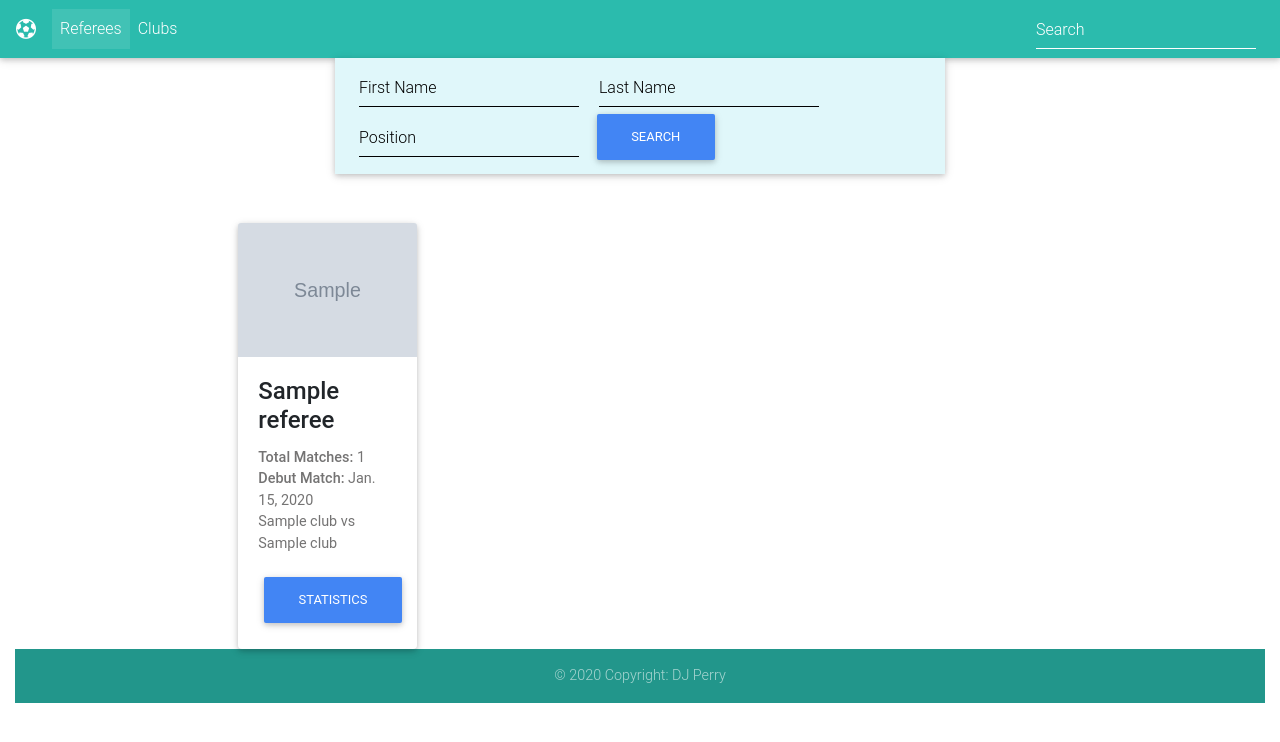
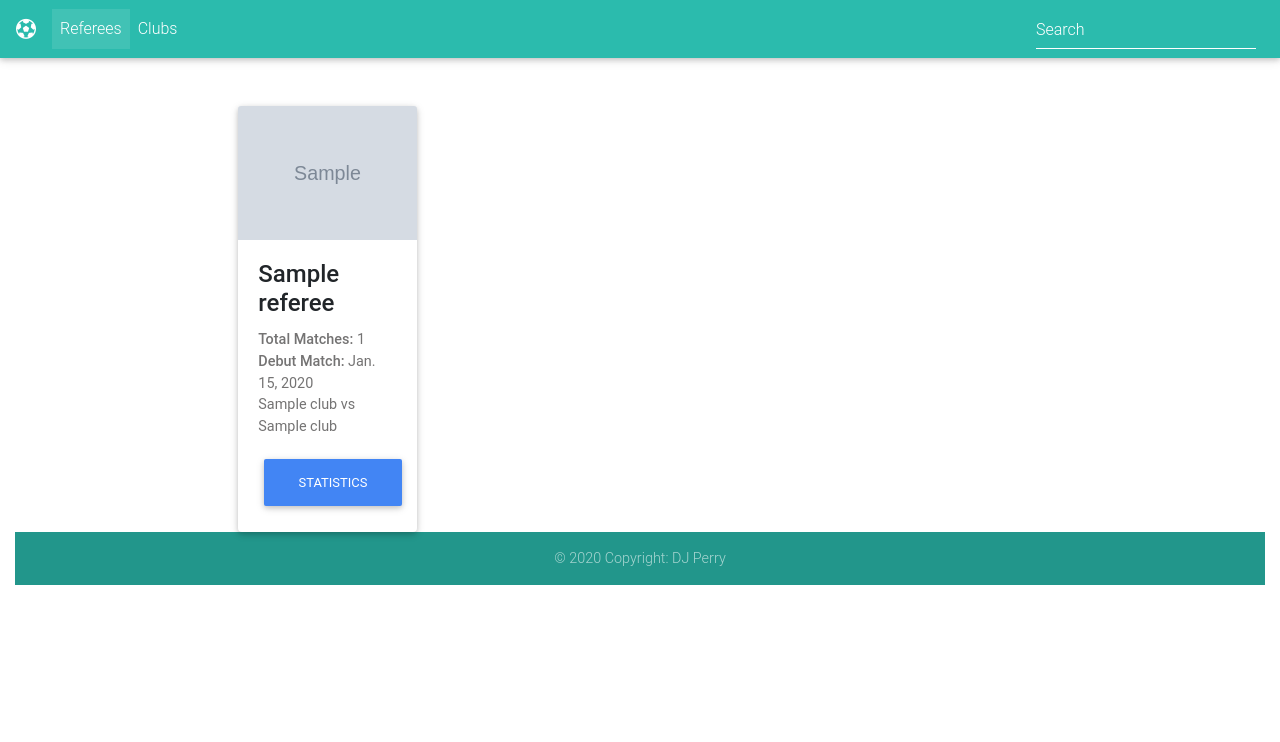
Before and after one commit to patricksudol/Soccer_Referee_DB, a Django app: page /referees in a window 1280 px wide. Shown: the top 742 px of the page. Run offline with Django 3.2, Linux system fonts and the light colour scheme; tables that the repository leaves empty hold one stand-in row (values such as "Sample post"); grey boxes marked "Sample" are stand-in pictures; some libraries are stand-ins or nearby versions.

Commit message:
A lot of work done.

```diff
--- a/base/models/abstract_base_model.py
+++ b/base/models/abstract_base_model.py
@@ -116,4 +116,4 @@ class BaseModel(models.Model):
 
     def add_note(self, notes):
         now = datetime.now().strftime('%Y-%m-%d %H:%M:%S')
-        self.gp_notes += f'\n{now}: {note}'
+        self.notes += f'\n{now}: {notes}'
--- a/base/urls.py
+++ b/base/urls.py
@@ -3,7 +3,7 @@ from base.views import index
 
 from config.urls import urlpatterns as config_urlpatterns
 from referee.urls import urlpatterns as referee_urlpatterns
-
+from organization.urls import urlpatterns as organization_urlpatterns
 
 # TODO: Abstract urls
 urlpatterns = [
@@ -12,3 +12,4 @@ urlpatterns = [
 
 urlpatterns += config_urlpatterns
 urlpatterns += referee_urlpatterns
+urlpatterns += organization_urlpatterns
--- a/organization/models/match.py
+++ b/organization/models/match.py
@@ -1,4 +1,5 @@
 from django.db import models
+from django.forms.models import model_to_dict
 
 from base.constants import DAYS_OF_WEEK, RESULTS
 from base.models.abstract_base_model import BaseModel
@@ -126,3 +127,16 @@ class Match(BaseModel):
             f'{self.match_date}: {self.home_club}'
             f'[{self.home_score}] vs {self.away_club}[{self.away_score}]'
         )
+
+    def referee_position(self, referee):
+        positions_dict = model_to_dict(self, fields=[
+            'referee',
+            'ar1',
+            'ar2',
+            'fourth_official',
+            'var',
+            'avar',
+            'fifth_official'
+        ])
+        position = [position for position, r_id in positions_dict.items() if referee.id == r_id][0]
+        return position if position else None
--- /dev/null
+++ b/organization/urls.py
@@ -0,0 +1,8 @@
+from django. urls import *
+
+from organization.views import *
+
+urlpatterns = [
+    path('clubs', clubs, name="clubs"),
+    path('referees/<str:club_id>/', club_bio, name="club_bio")
+]
--- a/organization/views.py
+++ b/organization/views.py
@@ -1,3 +1,7 @@
 from django.shortcuts import render
 
-# Create your views here.
+def clubs(request):
+    pass
+
+def club_bio(request, club_id):
+    pass
--- a/referee/models/referee.py
+++ b/referee/models/referee.py
@@ -24,6 +24,10 @@ class Referee(BaseModel):
     is_active_onfield = models.BooleanField(default=False)
 
     image_path = models.CharField(max_length=255, null=True, blank=True)
+
+    @property
+    def is_referee(self):
+        return bool(self.referee_matches.count())
 
     @property
     def ar_assignments(self):
--- a/referee/templates/referees.html
+++ b/referee/templates/referees.html
@@ -2,27 +2,6 @@
 
 {% block content %}
 <div class="container-fluid">
-    <div class="row">
-        <div class="col-md-3"></div>
-        <div class="col-md-6">
-            <nav class="navbar navbar-expand-lg navbar-light cyan lighten-5">
-                <div class="collapse navbar-collapse" id="basicExampleNav">
-                    <form class="form-inline">
-                        <div class="md-form my-0">
-                            <input class="form-control mr-sm-2" type="text" placeholder="First Name"
-                                aria-label="First Name">
-                            <input class="form-control mr-sm-2" type="text" placeholder="Last Name"
-                                aria-label="Last Name">
-                            <input class="form-control mr-sm-2" type="text" placeholder="Position"
-                                aria-label="Position">
-                            <a href="#" class="btn btn-primary">Search</a>
-                        </div>
-                    </form>
-                </div>
-            </nav>
-            <div class="col-md-3"></div>
-        </div>
-    </div>
     <br>
     <div class="container-fluid">
         {% for referee in referees %}
--- a/referee/views.py
+++ b/referee/views.py
@@ -1,3 +1,4 @@
+from django.core.paginator import Paginator
 from django.db.models import Sum
 from django.shortcuts import render
 
@@ -13,11 +14,11 @@ def referees(request):
     counter = 1
     referees_list = []
     for ref in refs:
-        all = ref.all_assignments
-        debut = all.order_by('match_date').first() if all else ''
+        all_matches = ref.all_assignments.order_by('match_date')
+        debut = all_matches.first() if all_matches else ''
         ref_dict = {
             'name': ref.name_common,
-            'total_assignments_count': all.count(),
+            'total_assignments_count': all_matches.count(),
             'image_url': ref.image_url,
             'referee_url': '/referees/' + ref.referee_id,
             'debut_match': {
@@ -30,18 +31,20 @@ def referees(request):
         }
         referees_list.append(ref_dict)
         counter += 1
+    paginator = Paginator(referees_list, 20)
+    page_number = request.GET.get('page')
+    page_obj = paginator.get_page(page_number)
     context['referees'] = referees_list
     context['nbar'] = 'referees'
     return render(request, 'referees.html', context)
 
+
 def referee_bio(request, referee_id):
+
     referee = Referee.objects.get(referee_id=referee_id)
     matches = referee.all_assignments.all().order_by('match_date')
-    context = {}
 
-    is_referee = bool(referee.referee_matches.count())
-
-    if is_referee:
+    if referee.is_referee:
         career_totals = {
             'centers': referee.referee_matches.count(),
             'fourths': referee.fourth_official_matches.count(),
@@ -50,6 +53,14 @@ def referee_bio(request, referee_id):
             'fouls': Match.objects.filter(referee=referee).aggregate(Sum('total_fouls'))['total_fouls__sum'],
             'penalties': Penalty.objects.filter(referee=referee).count()
         }
+
+        career_averages = {
+            'yellow_cards': round(career_totals['yellow_cards'] / referee.referee_matches.count(), 2),
+            'red_cards': round(referee.referee_matches.count() / career_totals['red_cards'], 2),
+            'fouls': round(career_totals['fouls'] / referee.referee_matches.count(), 2),
+            'penalties': round(referee.referee_matches.count() / career_totals['penalties'], 2)
+        }
+
     else:
         career_totals = {
             'total_assignments': referee.ar_assignments.count(),
@@ -57,14 +68,6 @@ def referee_bio(request, referee_id):
             'ar2': referee.ar2_matches.count()
         }
 
-    if is_referee:
-        career_averages = {
-            'yellow_cards': round(career_totals['yellow_cards'] / referee.referee_matches.count(), 2),
-            'red_cards': round(referee.referee_matches.count() / career_totals['red_cards'], 2),
-            'fouls': round(career_totals['fouls'] / referee.referee_matches.count(), 2),
-            'penalties': round(referee.referee_matches.count() / career_totals['penalties'], 2)
-        }
-    else:
         career_averages = {
             'yellow_cards': 0,
             'red_cards': 0,
@@ -72,12 +75,12 @@ def referee_bio(request, referee_id):
             'penalties': 0
         }
 
-    print(career_averages['yellow_cards'])
-
-    context['referee'] = referee
-    context['matches'] = matches
-    context['first_match'] = matches.first()
-    context['last_match'] = matches.last()
-    context['career_totals'] = career_totals
-    context['career_averages'] = career_averages
-    return render(request, 'referee.html', context)
+    context = {
+        'referee': referee,
+        'matches': matches,
+        'first_match': matches.first(),
+        'last_match': matches.last(),
+        'career_totals': career_totals,
+        'career_averages': career_averages
+    }
+    return render(request, 'referee_bio.html', context)
```
Also changed, not shown: referee/templates/referee_bio.html (renamed from referee/templates/referee.html, +7 -11 lines).
